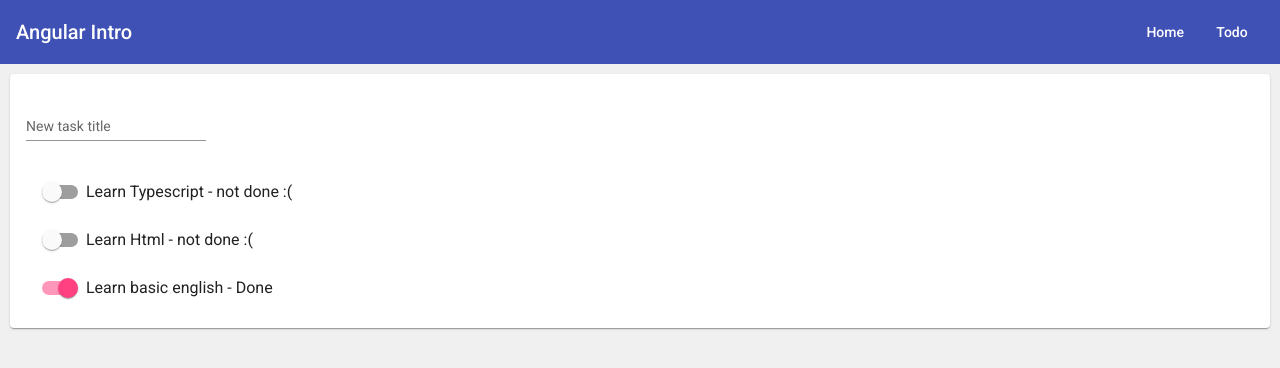
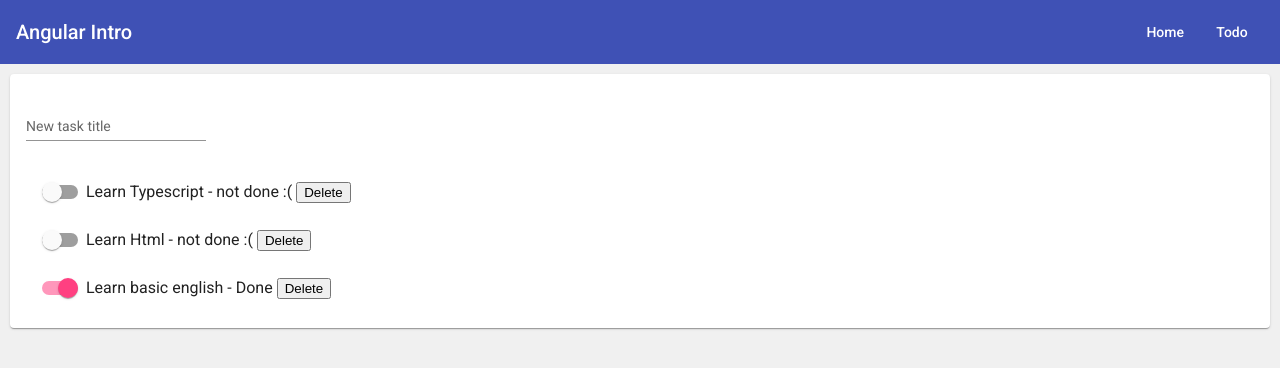
Before and after one commit to noam-honig/angular-intro, an Angular app: page /#/todo in a window 1280 px wide. Shown: the top 368 px of the page. Built offline with nearby package versions, Linux system fonts and the light colour scheme.

Commit message:
Added delete task

```diff
--- a/src/app/todo/todo.component.html
+++ b/src/app/todo/todo.component.html
@@ -5,14 +5,12 @@ margin: 10px;
         <mat-label>New task title</mat-label>
         <input matInput [(ngModel)]="title">
     </mat-form-field>
-    <button *ngIf="title.length>0" mat-button
-        [disabled]="title.length<4"
-        (click)="add()">Add</button>
+    <button *ngIf="title.length>0" mat-button [disabled]="title.length<4" (click)="add()">Add</button>
     <mat-list role="list">
         <mat-list-item *ngFor="let task of tasks">
             <mat-slide-toggle [(ngModel)]="task.completed">
                 {{task.title}} - {{task.completed?"Done":"not done :("}}
-
+                <button (click)="deleteTask(task)">Delete</button>
             </mat-slide-toggle>
         </mat-list-item>
 
--- a/src/app/todo/todo.component.ts
+++ b/src/app/todo/todo.component.ts
@@ -14,6 +14,9 @@ export class TodoComponent implements OnInit {
     { title: 'Learn basic english', completed: true }
   ];
   constructor() { }
+  deleteTask(taskToDelete: Task) {
+    this.tasks = this.tasks.filter(task=>task!=taskToDelete);
+  }
 
   ngOnInit(): void {
     console.table(this.tasks);
```
